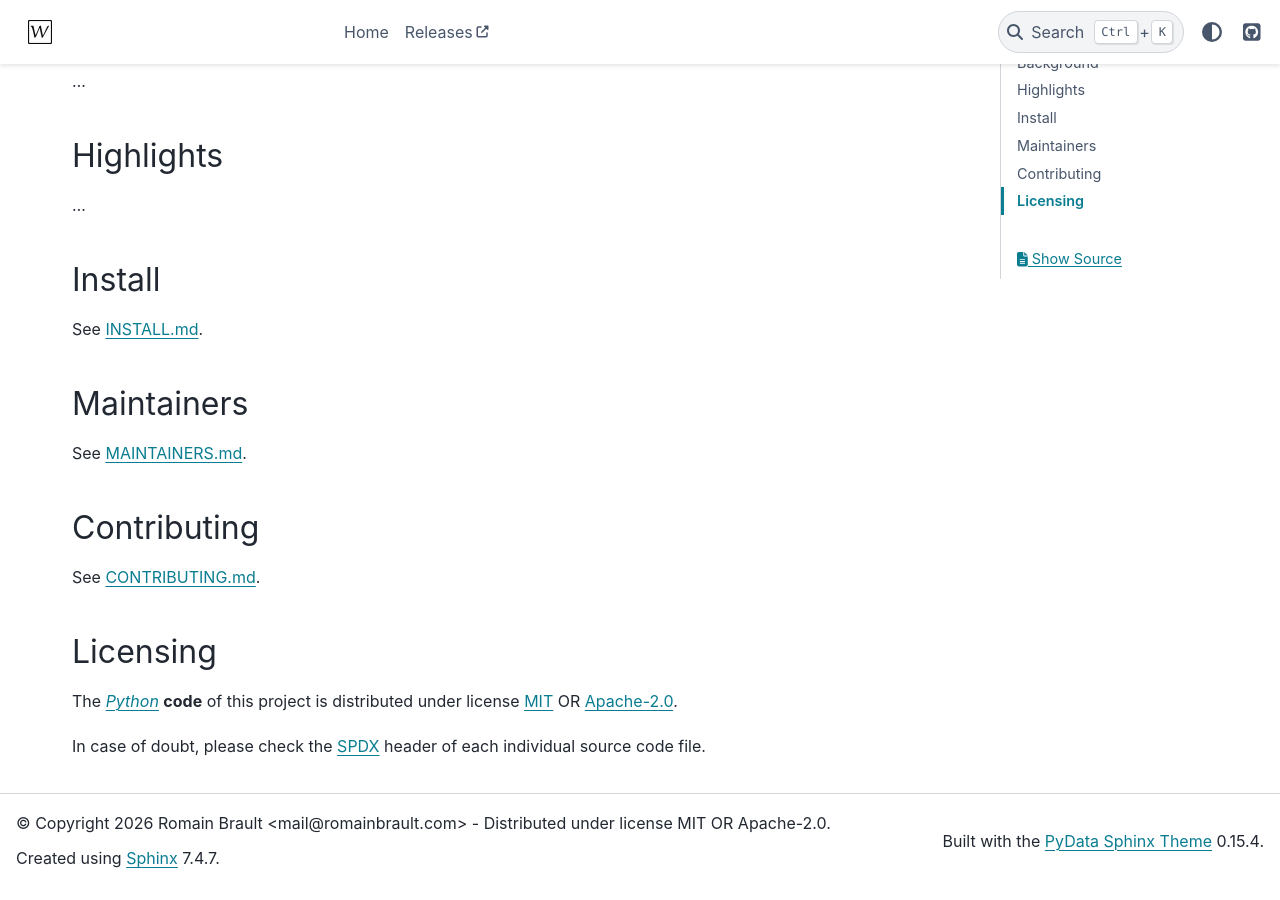
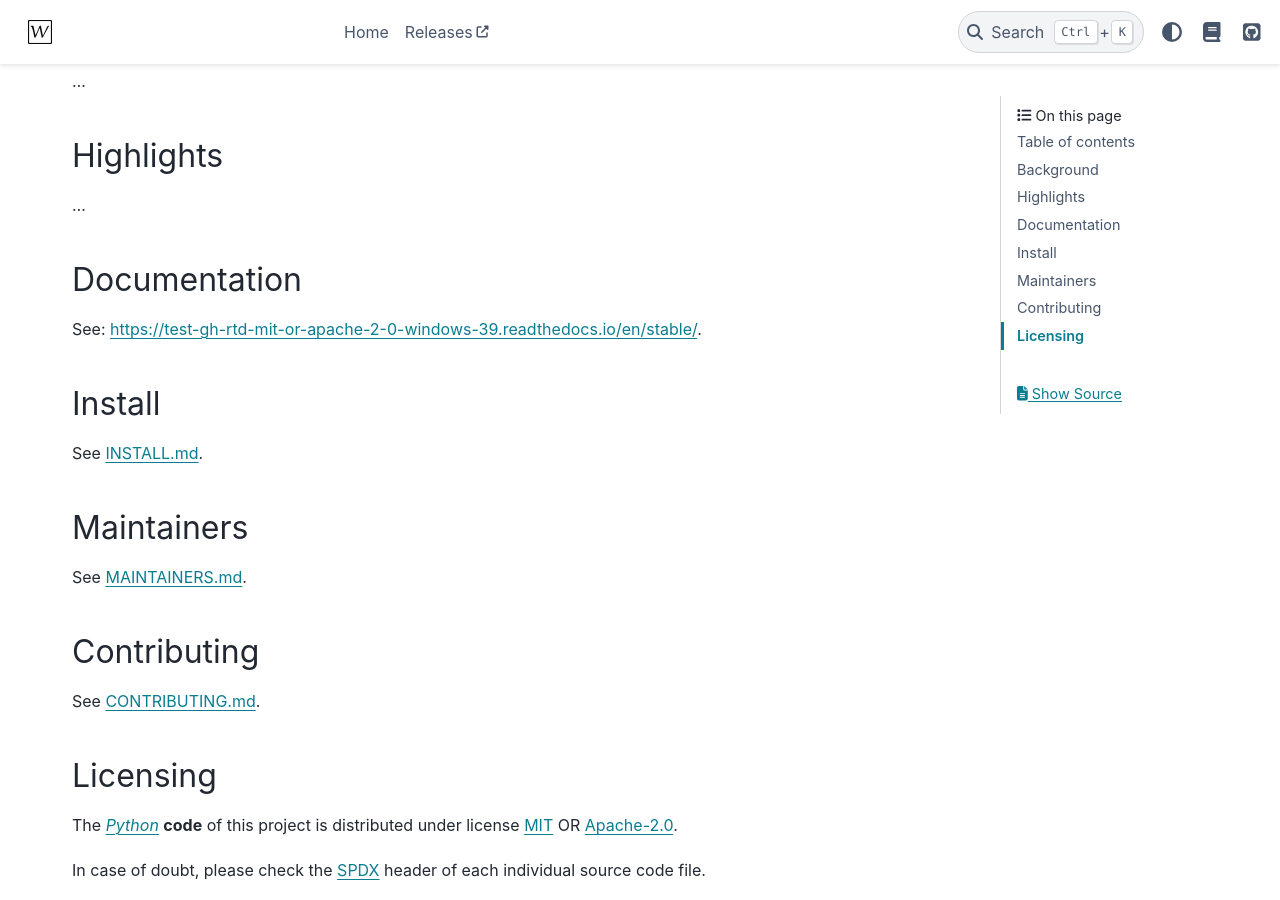
Before and after one commit to whiteprints-tests/test-gh-rtd-mit-or-apache-2-0-windows-39, a Sphinx documentation site: the page built from docs/index.md, in a window 1280 px wide and 900 px high, scrolled down 786 px. Built offline with Sphinx 7.4.7 and the PyData theme 0.15.4, drawn with Linux system fonts in a browser that asks for light colours; pages that are not in the unit, such as notebooks, are missing from menus; comment, search, counter and statistics services are not loaded.

Commit message:
feat: ✨ add ReadTheDocs integration

```diff
--- a/README.md
+++ b/README.md
@@ -18,6 +18,7 @@
         <a href="https://spdx.org/licenses"><img alt="license badge" src="https://img.shields.io/badge/📝_License-MIT OR Apache--2.0-4CAF50.svg"/></a>
         <a href="https://github.com/whiteprints-tests/test-gh-rtd-mit-or-apache-2-0-windows-39/discussions"><img alt="GitHub Discussions" src="https://img.shields.io/github/discussions/whiteprints-tests/test-gh-rtd-mit-or-apache-2-0-windows-39.svg?logo=GitHub"></a>
         <a href="https://api.reuse.software/info/github.com/whiteprints-tests/test-gh-rtd-mit-or-apache-2-0-windows-39"><img alt="REUSE status" src="https://api.reuse.software/badge/github.com/whiteprints-tests/test-gh-rtd-mit-or-apache-2-0-windows-39"/></a>
+        <a href='https://readthedocs.org/projects/test-gh-rtd-mit-or-apache-2-0-windows-39/'><img src='https://readthedocs.org/projects/test-gh-rtd-mit-or-apache-2-0-windows-39/badge/?version=latest' alt='Documentation Status' /></a>
         <a href="https://www.contributor-covenant.org/version/2/1/code_of_conduct/"><img alt="contributor covenant badge" src="https://img.shields.io/badge/Contributor_Covenant-2.1-4BAAAA.svg?logo=contributorcovenant"/></a>
     </p>
 </div>
@@ -38,6 +39,10 @@
 ## Highlights
 
 ...
+
+## Documentation
+
+See: https://test-gh-rtd-mit-or-apache-2-0-windows-39.readthedocs.io/en/stable/.
 
 ## Install
 
--- a/docs/conf.py
+++ b/docs/conf.py
@@ -6,6 +6,7 @@
 
 # pylint: disable=invalid-name
 
+import os
 from importlib import metadata
 from pathlib import Path
 
@@ -53,9 +54,19 @@
 html_logo = "_static/logo.svg"
 html_static_path = ["_static"]
 html_extra_path = []
+html_baseurl = os.environ.get("READTHEDOCS_CANONICAL_URL", "/")
+html_js_files = [
+    "readthedocs.js",
+]
 html_theme = "pydata_sphinx_theme"
 html_theme_options = {
     "icon_links": [
+        {
+            "name": "ReadTheDocs",
+            "url": "https://readthedocs.org/projects/test-gh-rtd-mit-or-apache-2-0-windows-39",
+            "icon": "fa-solid fa-book",
+            "type": "fontawesome",
+        },
         {
             "name": "GitHub",
             "url": (
@@ -103,4 +114,6 @@
 exclude_patterns = [
     "_autoapi_templates/**",
 ]
-linkcheck_ignore = []
+linkcheck_ignore = [
+    r"https://.*\.readthedocs\.io/en/stable/",
+]
```
Also changed, not shown: docs/readthedocs.js (added, +11 -0 lines), .readthedocs.yml (added), 3 other files.
